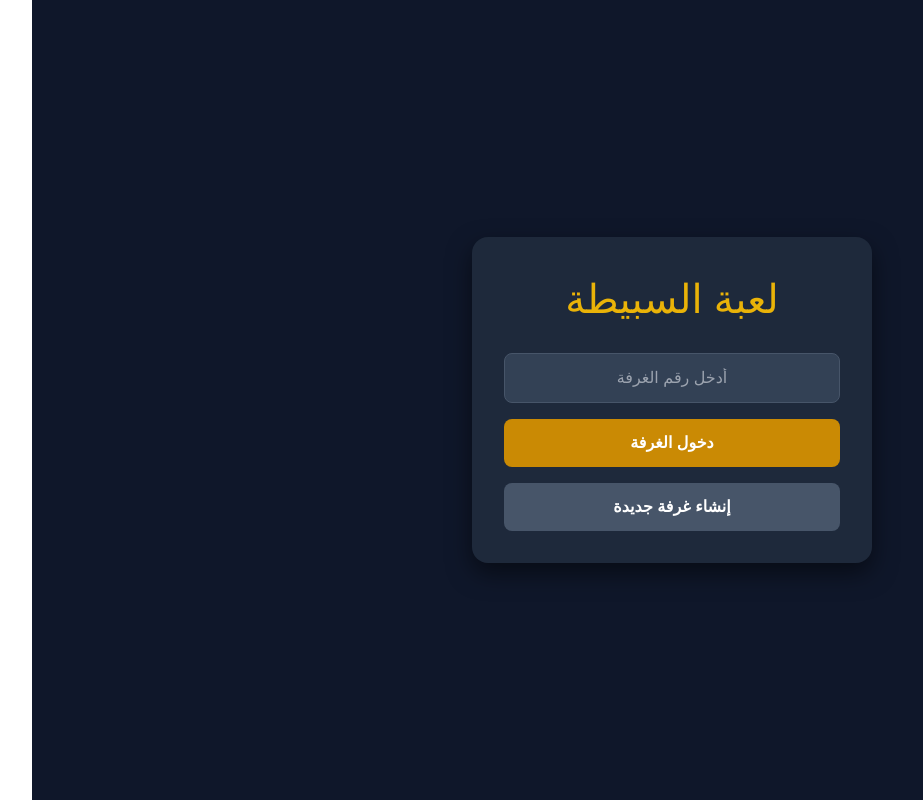
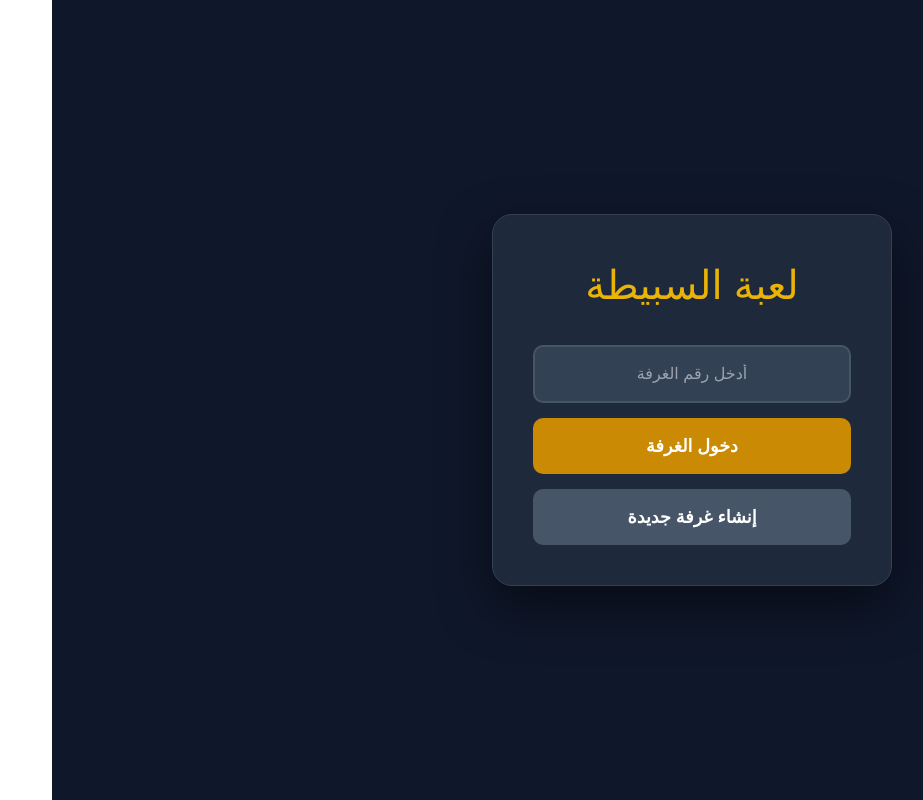
Before and after one commit to reya722-sudo/sbiat, a Next.js app: page / in a window 1280 px wide. Shown: the whole page, without its empty margins (104-1027 px from the left). Built offline with nearby package versions, Linux system fonts and the light colour scheme.

Commit message:
Update page.tsx

```diff
--- a/src/app/page.tsx
+++ b/src/app/page.tsx
@@ -14,31 +14,36 @@ export default function GamePage() {
       alignItems: 'center',
       justifyContent: 'center',
       fontFamily: 'sans-serif',
-      direction: 'rtl'
+      direction: 'rtl',
+      margin: 0,
+      padding: '20px'
     }}>
       <div style={{
         backgroundColor: '#1e293b',
-        padding: '2rem',
-        borderRadius: '1rem',
+        padding: '40px',
+        borderRadius: '20px',
         textAlign: 'center',
-        boxShadow: '0 10px 25px rgba(0,0,0,0.5)',
-        width: '90%',
-        maxWidth: '400px'
+        boxShadow: '0 20px 50px rgba(0,0,0,0.5)',
+        width: '100%',
+        maxWidth: '400px',
+        border: '1px solid #334155'
       }}>
-        <h1 style={{ color: '#eab308', fontSize: '2.5rem', marginBottom: '1.5rem' }}>لعبة السبيطة</h1>
+        <h1 style={{ color: '#eab308', fontSize: '2.5rem', marginBottom: '30px' }}>لعبة السبيطة</h1>
 
-        <div style={{ display: 'flex', flexDirection: 'column', gap: '1rem' }}>
+        <div style={{ display: 'flex', flexDirection: 'column', gap: '15px' }}>
           <input
             type="text"
             placeholder="أدخل رقم الغرفة"
             style={{
               width: '100%',
-              padding: '12px',
-              borderRadius: '8px',
-              border: '1px solid #475569',
+              padding: '15px',
+              borderRadius: '10px',
+              border: '2px solid #475569',
               backgroundColor: '#334155',
               color: 'white',
-              textAlign: 'center'
+              textAlign: 'center',
+              fontSize: '1rem',
+              outline: 'none'
             }}
             value={room}
             onChange={(e) => setRoom(e.target.value)}
@@ -47,13 +52,15 @@ export default function GamePage() {
           <button
             style={{
               width: '100%',
-              padding: '12px',
-              borderRadius: '8px',
+              padding: '15px',
+              borderRadius: '10px',
               backgroundColor: '#ca8a04',
               color: 'white',
               border: 'none',
               fontWeight: 'bold',
-              cursor: 'pointer'
+              fontSize: '1.1rem',
+              cursor: 'pointer',
+              transition: 'background 0.3s'
             }}
             onClick={() => alert(`جاري الدخول للغرفة: ${room}`)}
           >
@@ -63,12 +70,13 @@ export default function GamePage() {
           <button
             style={{
               width: '100%',
-              padding: '12px',
-              borderRadius: '8px',
+              padding: '15px',
+              borderRadius: '10px',
               backgroundColor: '#475569',
               color: 'white',
               border: 'none',
               fontWeight: 'bold',
+              fontSize: '1.1rem',
               cursor: 'pointer'
             }}
           >
```
